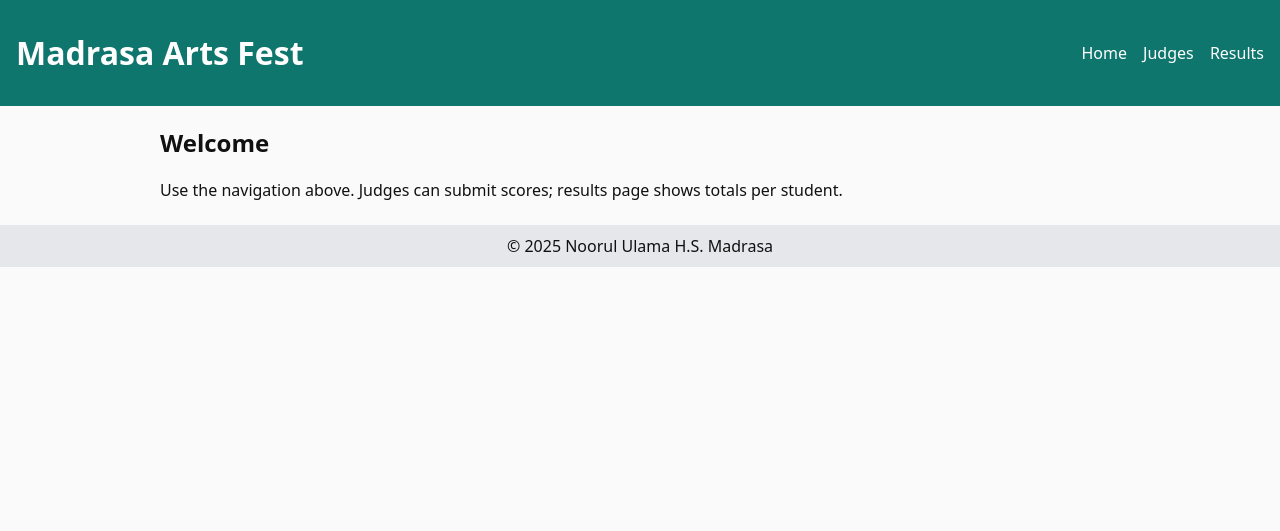
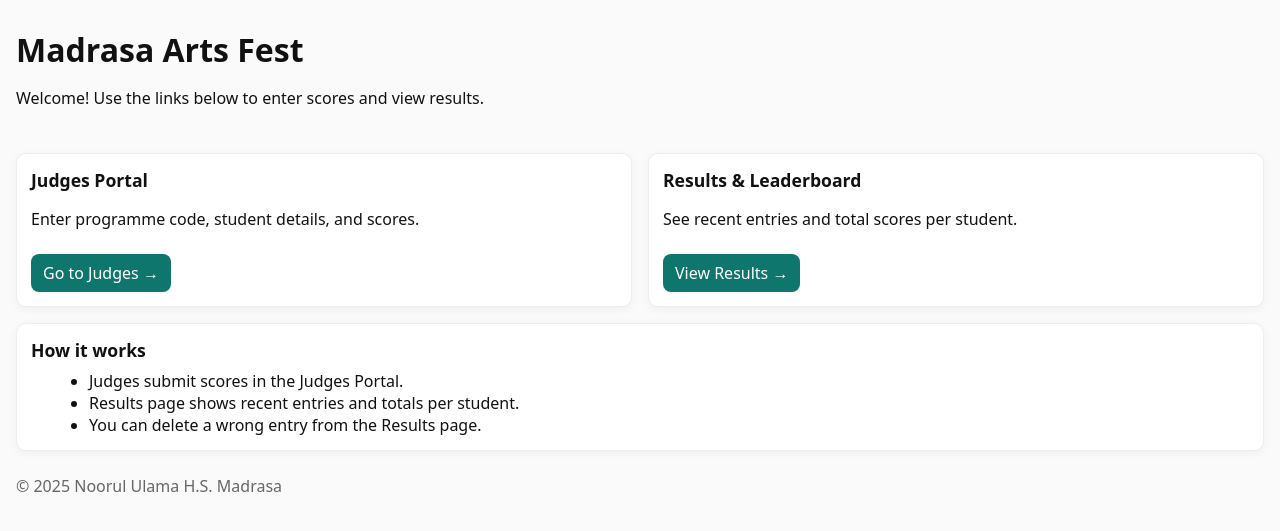
Before and after one commit to trueseeker107-beep/madrasa-flask-app, a Flask app: page / in a window 1280 px wide. Shown: the top 531 px of the page. Run offline with Flask 3, Linux system fonts and the light colour scheme.

Commit message:
Add homepage with links to Judges and Results

```diff
--- a/templates/home.html
+++ b/templates/home.html
@@ -1,5 +1,51 @@
-{% extends "base.html" %}
-{% block content %}
-<h2>Welcome</h2>
-<p>Use the navigation above. Judges can submit scores; results page shows totals per student.</p>
-{% endblock %}
+<!DOCTYPE html>
+<html lang="en">
+<head>
+  <meta charset="UTF-8" />
+  <title>{{ title or "Madrasa Fest" }}</title>
+  <link rel="stylesheet" href="{{ url_for('static', filename='styles.css') }}">
+  <style>
+    body { font-family: system-ui, Arial, sans-serif; margin: 0; padding: 0 16px; }
+    header { padding: 16px 0; }
+    h1 { margin: 12px 0; }
+    .grid { display: grid; grid-template-columns: repeat(auto-fit, minmax(240px, 1fr)); gap: 16px; margin-top: 12px; }
+    .card { background: #fff; border: 1px solid #eee; border-radius: 10px; padding: 14px; box-shadow: 0 2px 10px rgba(0,0,0,.05); }
+    .card h2 { margin: 0 0 8px; font-size: 1.1rem; }
+    .btn { display: inline-block; margin-top: 8px; padding: 8px 12px; background: #0f766e; color: #fff; text-decoration: none; border-radius: 8px; }
+    .btn:hover { filter: brightness(.95); }
+    ul { margin: 8px 0 0 18px; }
+    footer { margin: 24px 0; color: #666; }
+  </style>
+</head>
+<body>
+  <header>
+    <h1>Madrasa Arts Fest</h1>
+    <p>Welcome! Use the links below to enter scores and view results.</p>
+  </header>
+
+  <div class="grid">
+    <div class="card">
+      <h2>Judges Portal</h2>
+      <p>Enter programme code, student details, and scores.</p>
+      <a class="btn" href="{{ url_for('judges') }}">Go to Judges →</a>
+    </div>
+
+    <div class="card">
+      <h2>Results & Leaderboard</h2>
+      <p>See recent entries and total scores per student.</p>
+      <a class="btn" href="{{ url_for('results') }}">View Results →</a>
+    </div>
+  </div>
+
+  <div class="card" style="margin-top:16px;">
+    <h2>How it works</h2>
+    <ul>
+      <li>Judges submit scores in the Judges Portal.</li>
+      <li>Results page shows recent entries and totals per student.</li>
+      <li>You can delete a wrong entry from the Results page.</li>
+    </ul>
+  </div>
+
+  <footer>© 2025 Noorul Ulama H.S. Madrasa</footer>
+</body>
+</html>
```
